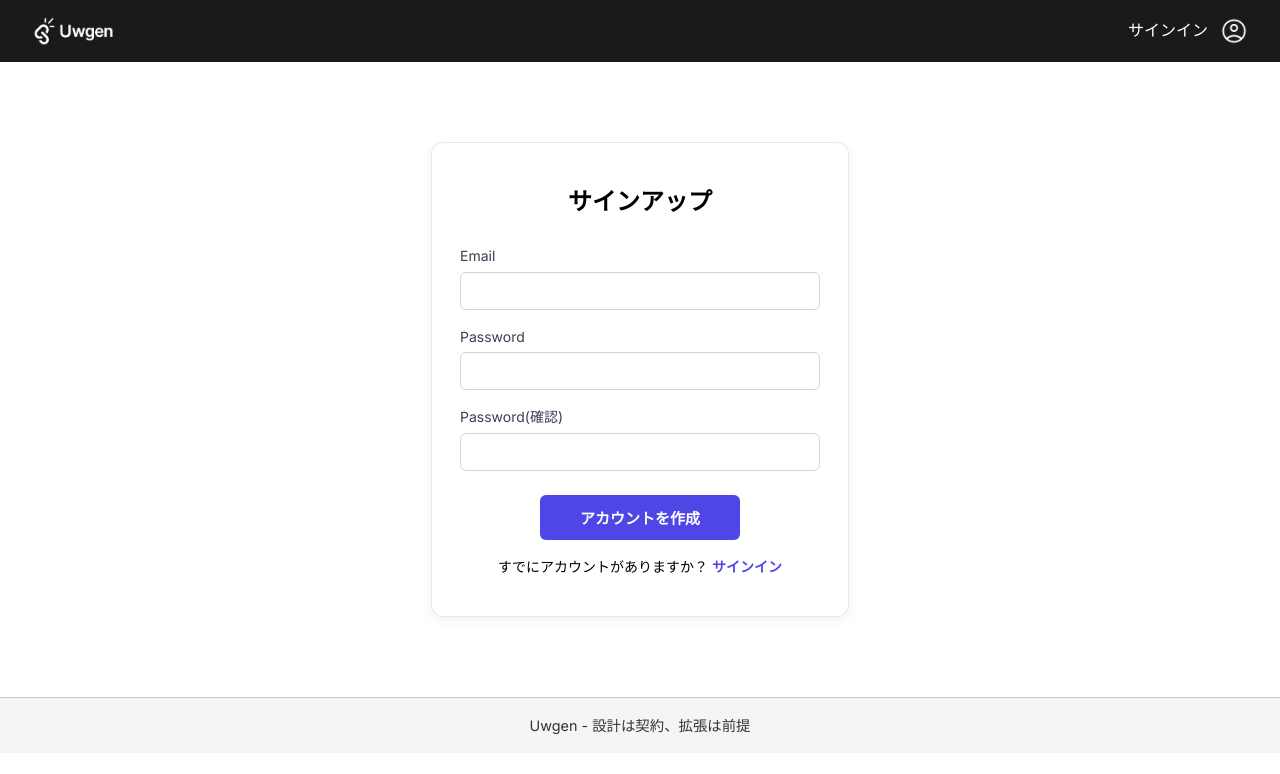
After one commit to kaioman/flaskion, a Flask app: page /signup in a window 1280 px wide. The commit adds this page. Shown: the top 774 px of the page. Run offline with Flask 3, Linux system fonts and the light colour scheme.

Commit message:
サインアップ、サインイン機能の実装

```diff
--- a/flaskion/alembic/env.py
+++ b/flaskion/alembic/env.py
@@ -5,10 +5,10 @@ from sqlalchemy import pool
 
 from alembic import context
 
-from pydbx_hng.models.base.base_model import Base
+from pydbx_hng.models.base.base_model import BaseModel
 from app.models.user import User  # noqa: F401
 
-target_metadata = Base.metadata
+target_metadata = BaseModel.metadata
 
 # this is the Alembic Config object, which provides
 # access to the values within the .ini file in use.
--- a/flaskion/alembic/versions/3d4c8eb31a49_create_users_table.py
+++ b/flaskion/alembic/versions/3d4c8eb31a49_create_users_table.py
@@ -26,7 +26,7 @@ def upgrade() -> None:
     sa.Column('email', sa.String(), nullable=False),
     sa.Column('password_hash', sa.String(), nullable=False),
     sa.Column('is_active', sa.Boolean(), server_default='true', nullable=False),
-    sa.Column('create_at', sa.TIMESTAMP(timezone=True), server_default=sa.text('NOW()'), nullable=False),
+    sa.Column('created_at', sa.TIMESTAMP(timezone=True), server_default=sa.text('NOW()'), nullable=False),
     sa.Column('updated_at', sa.TIMESTAMP(timezone=True), server_default=sa.text('NOW()'), nullable=False),
     sa.Column('last_login_at', sa.TIMESTAMP(timezone=True), nullable=True),
     sa.Column('api_key_encrypted', sa.String(), nullable=True),
--- a/flaskion/app/api/v1/auth.py
+++ b/flaskion/app/api/v1/auth.py
@@ -45,7 +45,6 @@ def signin():
     data = request.get_json() or {}
     errors = SigninRequestSchema().validate(data)
     if errors:
-        #return jsonify({"errors": RequestError.INVALID_REQUEST.value, "message": RequestError.INVALID_REQUEST.message, "details": errors}), HTTPStatus.BAD_REQUEST
         return ErrorResponse.from_error(RequestError.INVALID_REQUEST, HTTPStatus.BAD_REQUEST, details=errors)
 
     # サインイン処理
--- a/flaskion/app/routes/root.py
+++ b/flaskion/app/routes/root.py
@@ -6,7 +6,7 @@ from ..services import image_service as img_srv
 # Blueprint定義
 root_bp = Blueprint('root', __name__)
 
-@root_bp.route("/")
+@root_bp.get("/")
 def index():
     """
     インデックスページを表示するルート
@@ -18,7 +18,15 @@ def index():
     """
     return render_template("index.html")
 
-@root_bp.route("/image_gen", methods=["GET", "POST"])
+@root_bp.get("/signin")
+def signin():
+    return render_template("signin.html", hide_nav_items=True)
+
+@root_bp.get("/signup")
+def signup():
+    return render_template("signup.html", hide_nav_items=True)
+
+@root_bp.get("/image_gen")
 def image_gen():
     """
     画像生成ページを表示するルート
--- /dev/null
+++ b/flaskion/app/static/css/auth.css
@@ -0,0 +1,90 @@
+/* 認証ページ全体のコンテナ */
+.auth-container {
+    max-width: 360px;
+    margin: 80px auto;
+    padding: 24px 28px;
+    background: #fff;
+    border: 1px solid #e5e7eb;
+    border-radius: 12px;
+    box-shadow: 0 4px 12px rgba(0,0,0,0.05);
+    font-family: 'Inter', sans-serif;
+}
+
+/* タイトル */
+.auth-title {
+    text-align: center;
+    font-size: 24px;
+    font-weight: 600;
+    margin-bottom: 24px;
+}
+
+/* フォームグループ */
+.form-group {
+    margin-bottom: 16px;
+}
+
+.form-group label {
+    display: block;
+    font-size: 14px;
+    margin-bottom: 4px;
+    color: #374151;
+}
+
+.form-group input {
+    width: 100%;
+    padding: 10px 12px;
+    border: 1px solid #d1d5db;
+    border-radius: 6px;
+    font-size: 14px;
+    outline: none;
+    box-sizing: border-box;
+}
+
+.form-group input:focus {
+    border-color: #6366f1;
+    box-shadow: 0 0 0 3px rgba(99,102,241,0.2);
+}
+
+/* ボタン */
+.auth-button {
+    width: 200px;
+    display: block;
+    margin: 24px auto 0;
+    padding: 12px;
+    background: #4f46e5;
+    color: white;
+    border: none;
+    border-radius: 6px;
+    font-size: 15px;
+    font-weight: 600;
+    cursor: pointer;
+    transition: background 0.2s ease;
+}
+
+.auth-button:hover {
+    background: #4338ca;
+}
+
+/* サインイン/サインアップ切り替え */
+.auth-switch {
+    text-align: center;
+    margin-top: 16px;
+    font-size: 14px;
+}
+
+.auth-switch a {
+    color: #4f46e5;
+    font-weight: 600;
+    text-decoration: none;
+}
+
+.auth-switch a:hover {
+    text-decoration: underline;
+}
+
+@media (max-width: 480px) {
+    .auth-container {
+        margin: 40px 16px;
+        padding: 24px;
+    }
+}
--- a/flaskion/app/static/js/constants.js
+++ b/flaskion/app/static/js/constants.js
@@ -6,6 +6,9 @@ export const HttpStatus = {
 
     // リクエスト成功
     OK: 200,
+
+    // リダイレクト
+    REDIRECTION: 300,
 
     // クライアント側の入力エラー（バリデーションエラーなど）
     BAD_REQUEST: 400,
--- a/flaskion/app/static/js/models.js
+++ b/flaskion/app/static/js/models.js
@@ -29,8 +29,8 @@ export class ResponseModel {
      *
      * @returns {boolean} 成功なら true
      */
-    isOk() {
-        return this.status == HttpStatus.OK;
+    isSuccess() {
+        return this.status >= HttpStatus.OK && this.status < HttpStatus.REDIRECTION;
     }
 
     /**
--- /dev/null
+++ b/flaskion/app/static/js/signup.js
@@ -0,0 +1,112 @@
+import { HttpClient } from "./utils.js";
+import { MessageType } from "./constants.js";
+import { MessageManager } from "./components.js";
+
+/**
+ * ページロード時処理
+ */
+document.addEventListener("DOMContentLoaded", function() {
+
+    // 入力チェック処理、エラークリア処理
+    setupValidation();
+
+    // アカウント作成ボタンの非同期処理
+    setupSignup();
+
+});
+
+/**
+ * 入力チェック、エラークリア処理
+ */
+function setupValidation() {
+    const form = document.getElementById("auth-form");
+    const inputs = form.querySelectorAll("input");
+    const messageArea = document.querySelector(".message-area");
+    const msgMgr = new MessageManager(messageArea);
+
+    inputs.forEach(input => {
+        input.addEventListener("input", ()=> {
+            msgMgr.clear();
+        })
+    });
+
+}
+
+/**
+ * サインアップ処理
+ */
+function setupSignup() {
+    const form = document.getElementById("auth-form");
+    const createAccountBtn = document.getElementById("create_account");
+    const overlay = document.getElementById("overlay");
+    const messageArea = document.querySelector(".message-area");
+    const msgMgr = new MessageManager(messageArea);
+
+    form.addEventListener("submit", async (e) => {
+        overlay.style.display = "flex";
+        createAccountBtn.disabled = true;
+
+        // 標準送信の停止
+        e.preventDefault();
+
+        // payload取得
+        const payload = Object.fromEntries(new FormData(form));
+
+        // パスワード（確認）をDOMから直接取得する
+        const passwordConfirm = document.getElementById("password_confirm").value;
+
+        // パスワード一致チェック
+        if (payload.password !== passwordConfirm) {
+            msgMgr.show(
+                "パスワードが一致しません",
+                MessageType.WARNING,
+                "入力エラー"
+            );
+            return;
+        }
+
+        try {
+            // APIへPOSTする(非同期)
+            const response = await HttpClient.post("/api/v1/auth/signup", payload);
+
+            // メッセージエリアクリア
+            msgMgr.clear();
+
+            // レスポンス判定
+            if (response.isSuccess()) {
+                msgMgr.show(
+                    "サインアップに成功しました。サインインページへ移動します。",
+                    MessageType.SUCCESS,
+                    "成功"
+                );
+
+                // 少し待機してから遷移
+                setTimeout(() => {
+                    window.location.href = "/signin";
+                }, 800);
+
+            } else {
+                // エラーメッセージ表示
+                msgMgr.show(
+                    response.body.message || "サインアップに失敗しました",
+                    MessageType.ERROR,
+                    "エラー",
+                    response.status
+                );
+            }
+
+        } catch (err) {
+            // エラーメッセージ表示
+            msgMgr.show(
+                "通信エラーが発生しました",
+                MessageType.ERROR,
+                "通信エラー"
+            );
+            console.error(err);
+        } finally {
+            overlay.style.display = "none";
+            createAccountBtn.disabled = false;
+        }
+    });
+
+}
--- a/flaskion/app/templates/base.html
+++ b/flaskion/app/templates/base.html
@@ -21,13 +21,15 @@
         </div>
         <!-- ナビゲーションボタン -->
         <nav class="nav">
-            <a href="#">テキスト生成</a>
-            <a href="{{ url_for('root.image_gen') }}">画像生成</a>
-            <a href="#">画像編集</a>
+            {% if not hide_nav_items %}
+                <a href="#">テキスト生成</a>
+                <a href="{{ url_for('root.image_gen') }}">画像生成</a>
+                <a href="#">画像編集</a>
+            {% endif %}
         </nav>
         <!-- サインイン -->
         <div class="auth-area">
-            <a href="#" class="signin">サインイン</a>
+            <a href="{{ url_for('root.signin') }}" class="signin">サインイン</a>
             <img src="{{ url_for('static', filename='images/account_circle_64x64.png') }}" alt="User Icon" class="user-icon">
         </div>
     </header>
--- a/flaskion/app/templates/image_gen.html
+++ b/flaskion/app/templates/image_gen.html
@@ -73,5 +73,5 @@
     </template>
 </main>
 <!-- JS 読込 -->
-<script type="module" src="{{ url_for('static', filename='js/image_gen.js') }}"></script>
+<script type="module" defer src="{{ url_for('static', filename='js/image_gen.js') }}"></script>
 {% endblock %}
--- /dev/null
+++ b/flaskion/app/templates/signup.html
@@ -0,0 +1,56 @@
+{% extends "base.html" %}
+
+<!-- ページタイトル -->
+{% block title %}Signup - Uwgen{% endblock %}
+
+<!-- スタイルシート -->
+{% block head %}
+<link rel="stylesheet" href="{{ url_for('static', filename='css/auth.css') }}">
+<script type="module" defer src="{{ url_for('static', filename='js/signup.js') }}"></script>
+{% endblock %}
+
+<!-- コンテンツエリア -->
+{% block content %}
+<div class="auth-container">
+    <!-- タイトル -->
+    <h1 class="auth-title">サインアップ</h1>
+
+    <form id="auth-form">
+        <!-- Emailアドレス -->
+        <div class="form-group">
+            <label for="email">Email</label>
+            <input type="email" id="email" name="email" required>
+        </div>
+
+        <!-- パスワード -->
+        <div class="form-group">
+            <label for="password">Password</label>
+            <input type="password" id="password" name="password" required>
+        </div>
+
+        <!-- パスワード(確認) -->
+        <div class="form-group">
+            <label for="password_confirm">Password(確認)</label>
+            <input type="password" id="password_confirm" required>
+        </div>
+
+        <!-- 続行ボタン -->
+        <button type="submit" id="create_account" class="auth-button">アカウントを作成</button>
+
+        <!-- オーバーレイ + スピナー -->
+        <div id="overlay" class="overlay" style="display:none;">
+            <div class="spinner"></div>
+        </div>
+
+    </form>
+
+    <!-- サインインへの導線-->
+    <p class="auth-switch">
+        すでにアカウントがありますか？
+        <a href="{{ url_for('root.signin') }}">サインイン</a>
+    </p>
+
+    <!-- APIエラー表示欄 -->
+    <div class="message-area"></div>
+</div>
+{% endblock %}
```
Also changed, not shown: flaskion/app/core/error_messages.py (added, +25 -0 lines), flaskion/app/core/errors.py (+26 -31 lines), flaskion/app/models/response/base.py (+4 -3 lines), flaskion/app/models/response/errors.py (+4 -4 lines), flaskion/app/routes/__init__.py (+7 -1 lines), flaskion/app/static/js/signin.js (added, +89 -0 lines), flaskion/app/templates/signin.html (added, +50 -0 lines), flaskion/app/api/v1/__init__.py (added).
